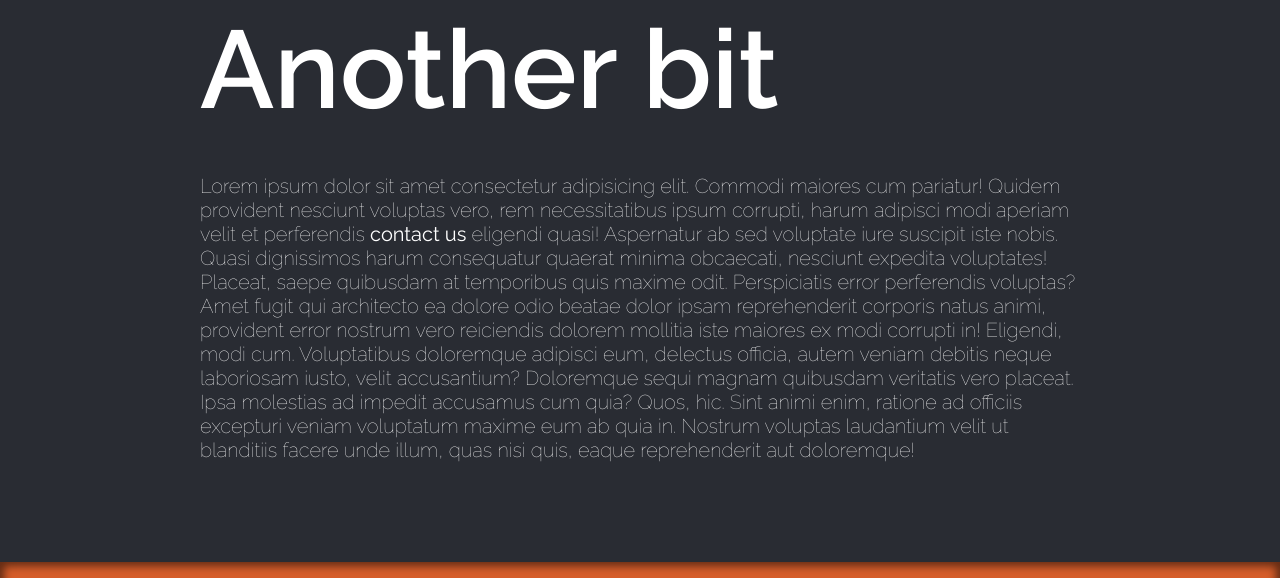
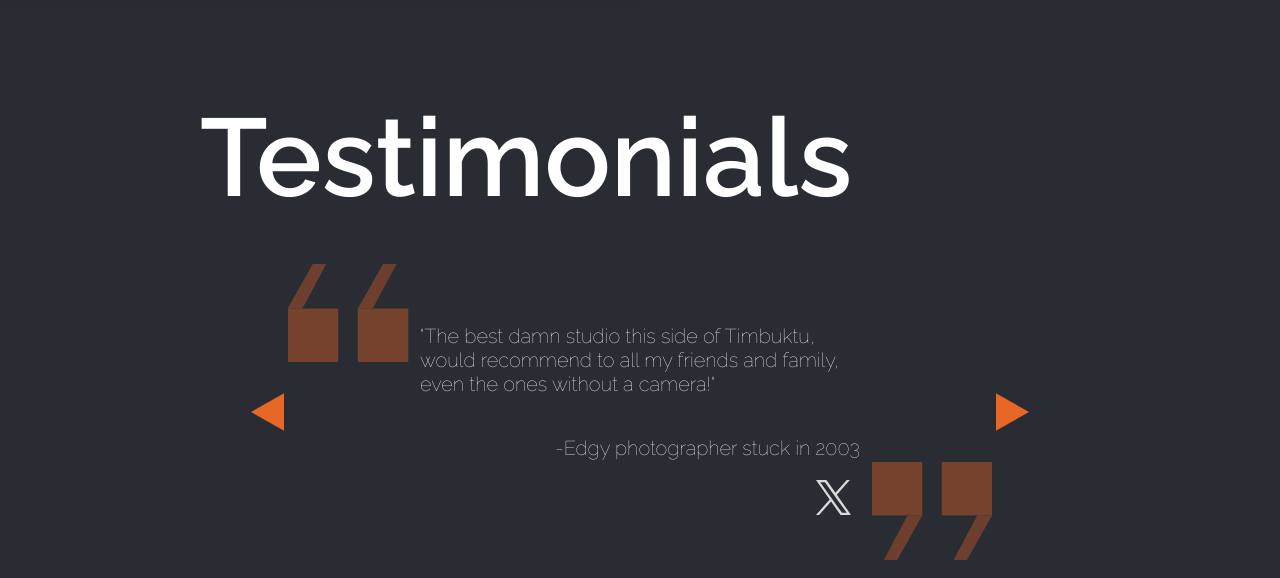
Before and after one commit to John-D-McGurk/urbanfox.github.io, a plain HTML site: page index.html in a window 1280 px wide. Shown: the part 2233-2811 px from the top of the page. Drawn offline with nearby package versions, Linux system fonts and the light colour scheme.

Commit message:
added testimonials carousel

```diff
--- a/index.html
+++ b/index.html
@@ -124,6 +124,7 @@
                 breathe some life into your ideas. So don't be shy, drop us a
                 message and lets get going!
               </p>
+              <p class="reveal">See you soon,<br />Josh and Cee.</p>
             </section>
           </div>
           <div id="sidebar-socials">
@@ -139,27 +140,40 @@
         </div>
       </div>
       <section class="section-spacing">
-        <h2 class="reveal">Another bit</h2>
-        <p class="reveal">
-          Lorem ipsum dolor sit amet consectetur adipisicing elit. Commodi
-          maiores cum pariatur! Quidem provident nesciunt voluptas vero, rem
-          necessitatibus ipsum corrupti, harum adipisci modi aperiam velit et
-          perferendis <a href="contact.html">contact us</a> eligendi quasi!
-          Aspernatur ab sed voluptate iure suscipit iste nobis. Quasi
-          dignissimos harum consequatur quaerat minima obcaecati, nesciunt
-          expedita voluptates! Placeat, saepe quibusdam at temporibus quis
-          maxime odit. Perspiciatis error perferendis voluptas? Amet fugit qui
-          architecto ea dolore odio beatae dolor ipsam reprehenderit corporis
-          natus animi, provident error nostrum vero reiciendis dolorem mollitia
-          iste maiores ex modi corrupti in! Eligendi, modi cum. Voluptatibus
-          doloremque adipisci eum, delectus officia, autem veniam debitis neque
-          laboriosam iusto, velit accusantium? Doloremque sequi magnam quibusdam
-          veritatis vero placeat. Ipsa molestias ad impedit accusamus cum quia?
-          Quos, hic. Sint animi enim, ratione ad officiis excepturi veniam
-          voluptatum maxime eum ab quia in. Nostrum voluptas laudantium velit ut
-          blanditiis facere unde illum, quas nisi quis, eaque reprehenderit aut
-          doloremque!
-        </p>
+        <h2 class="reveal">Testimonials</h2>
+        <div class="reveal carousel">
+          <div class="carousel-object">
+          <p class="testimonial">"The best damn studio this side of Timbuktu, would recommend to all my friends and
+            family, even the ones without a camera!"</p>
+          <p class="testimonial-user">-Edgy photographer stuck in 2003</p>
+          <div class="testimonial-social-div">
+            <a class="testimonial-social"><img src="static/images/x.svg" alt="" /></a>
+          </div>
+        </div>
+        <div class="carousel-object">
+          <p class="testimonial">"Tried to have a conversation about booking but he only quoted Peep Show for an hour."
+          </p>
+          <p class="testimonial-user">-Frustrated dude</p>
+          <div class="testimonial-social-div">
+            <a class="testimonial-social"><img src="static/images/x.svg" alt="" /></a>
+            <a class="testimonial-social"><img src="static/images/facebook.svg" alt="" /></a>
+          </div>
+        </div>
+        <div class="carousel-object">
+          <p class="testimonial">"Josh is amazing and the best thing to happen to men in eye patches since the black
+            pearl."</p>
+          <p class="testimonial-user">-Kitty Von Crypt</p>
+          <div class="testimonial-social-div">
+            <a class="testimonial-social"><img src="static/images/instagram.svg" alt="" /></a>
+          </div>
+        </div>
+        <img class="testimonial-quotes" id="testimonial-quote-1" src="static/images/quotes.svg" alt="">
+        <img class="testimonial-quotes" id="testimonial-quote-2" src="static/images/quotes.svg" alt="">
+      <button class="carousel-btn btn-next"><img src="static/images/right-arrow.svg" alt=""></button>
+      <button class="carousel-btn btn-prev"><img src="static/images/left-arrow.svg" alt=""></button>
+      </div>
+
+    </div>
       </section>
       <div class="parallax">
         <div class="parallax-inner">
--- a/static/app.js
+++ b/static/app.js
@@ -65,21 +65,6 @@ function parallaxScroll() {
     parallaxContainer.getBoundingClientRect().top -
     (window.innerHeight - parallaxContainer.offsetHeight) / 2;
 
-  // carouselBtns.forEach((button) => {
-  //   button.style.top = `${
-  //     parallaxContainer.offsetHeight / 2 -
-  //     button.offsetHeight / 2 -
-  //     scrollAmount
-  //   }px`;
-  //   console.log(
-  //     parallaxContainer.offsetHeight / 2 -
-  //       button.offsetHeight / 2 +
-  //       scrollAmount
-  //   );
-  // });
-
-  // let imgTop = -parallaxContainer.offsetHeight / 2 -
-
   parallaxImg.style.top = `${
     parallaxContainer.offsetHeight / 2 -
     parallaxImg.offsetHeight / 2 -
@@ -120,7 +105,7 @@ function sidebarEffects(sidebar, bg) {
 }
 
 function carousel() {
-  const slides = document.querySelectorAll(".parallax-object");
+  const slides = document.querySelectorAll(".carousel-object");
 
   slides.forEach(
     (slide, idx) => (slide.style.transform = `translate(${idx * 100}vw)`)
--- a/static/style.css
+++ b/static/style.css
@@ -333,14 +333,6 @@ h1.active,
 
 }
 
-/*.testimonial-social-div {
-    display: flex;
-    justify-content: space-between;
-}*/
-
-.parallax-object img {
-    width: 100vw;
-}
 
 .testimonial-social-div {
     display: flex;
@@ -352,28 +344,65 @@ h1.active,
     width: 3.5rem;
 }
 
-.testimonial-social img:hover {
-    filter: unset;
-    cursor: pointer;
+.testimonial-quotes {
+    position: absolute;
+
+    opacity: 0.4;
+    height: 10rem;
+    z-index: -1;
+}
+#testimonial-quote-1 {
+    top: 0;
+    left: 10%;
+    transform: rotate(180deg);
+}
+#testimonial-quote-2 {
+    bottom: 0%;
+    right: 10%;
 }
 
-.parallax-object .testimonial-social-div * {
-    padding: 0;
+
+.carousel {
+    position: relative;
+    overflow: hidden;
+    height: 30rem;
+    display: flex;
+    align-items: center;
+}
+
+.carousel-object {
+    position: absolute;
+    width: 100%;
+    display: flex;
+    flex-direction: column;
+    align-items: center;
+    justify-content: center;
+    padding: 0 25%;
+    box-sizing: border-box;
+    transition: 0.5s;
 }
 
 .carousel-btn {
     position: absolute;
     background: none;
+    height: 10rem;
+    width: 10rem;
     border: none;
     padding: 3rem;
     color: var(--white-font);
     z-index: 10;
     cursor: pointer;
-    font-size: 5rem;
+    top: 50%;
+    transform: translateY(-50%);
+    box-sizing: border-box;
+    transform-origin:center;
+}
+.carousel-btn img {
+    height: 100%;
 }
 
 .carousel-btn:active {
-    transform: scale(1.1);
+    transform: scale(1.2) translateY(-42%);
 }
 
 .btn-prev {
```
Also changed, not shown: static/images/left-arrow.svg (added), static/images/quotes.svg (added), static/images/right-arrow.svg (added).
